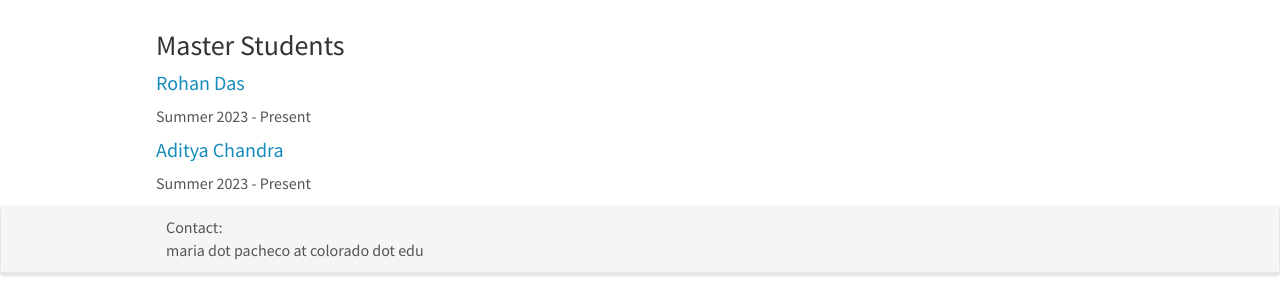
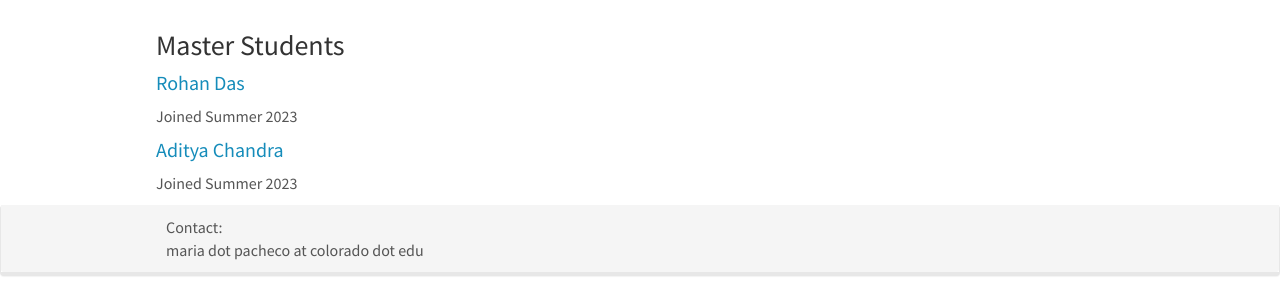
Before and after one commit to blast-cu/blast-cu.github.io, a Jekyll site: the page built from _pages/team.md, in a window 1280 px wide. Shown: the part 595-895 px from the top of the page. Built offline with Jekyll 4.4.1, drawn with Linux system fonts in a browser that asks for light colours; nearby versions of some CDN libraries.

Commit message:
Update master.yml

```diff
--- a/_data/master.yml
+++ b/_data/master.yml
@@ -10,8 +10,8 @@
 
 - name: Rohan Das
   homepage: https://blast-cu.github.io/team/#masters
-  info: Summer 2023 - Present
+  info: Joined Summer 2023
 
 - name: Aditya Chandra
   homepage: https://blast-cu.github.io/team/#masters
-  info: Summer 2023 - Present
+  info: Joined Summer 2023
```
